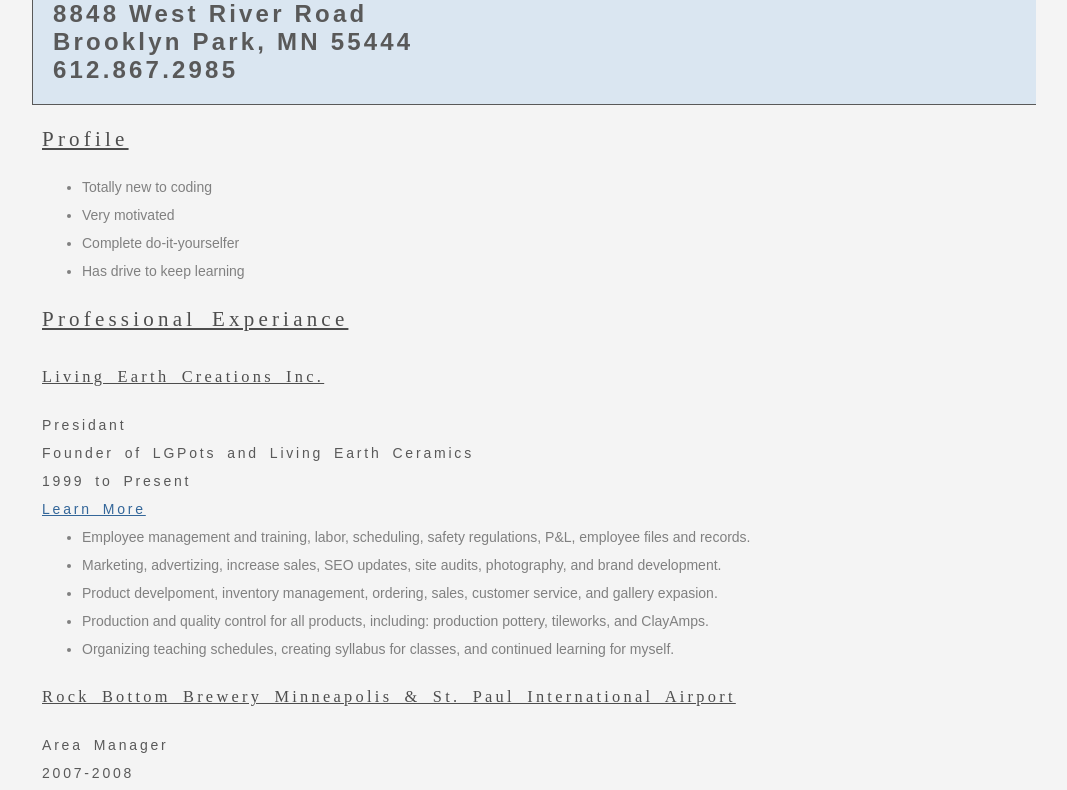
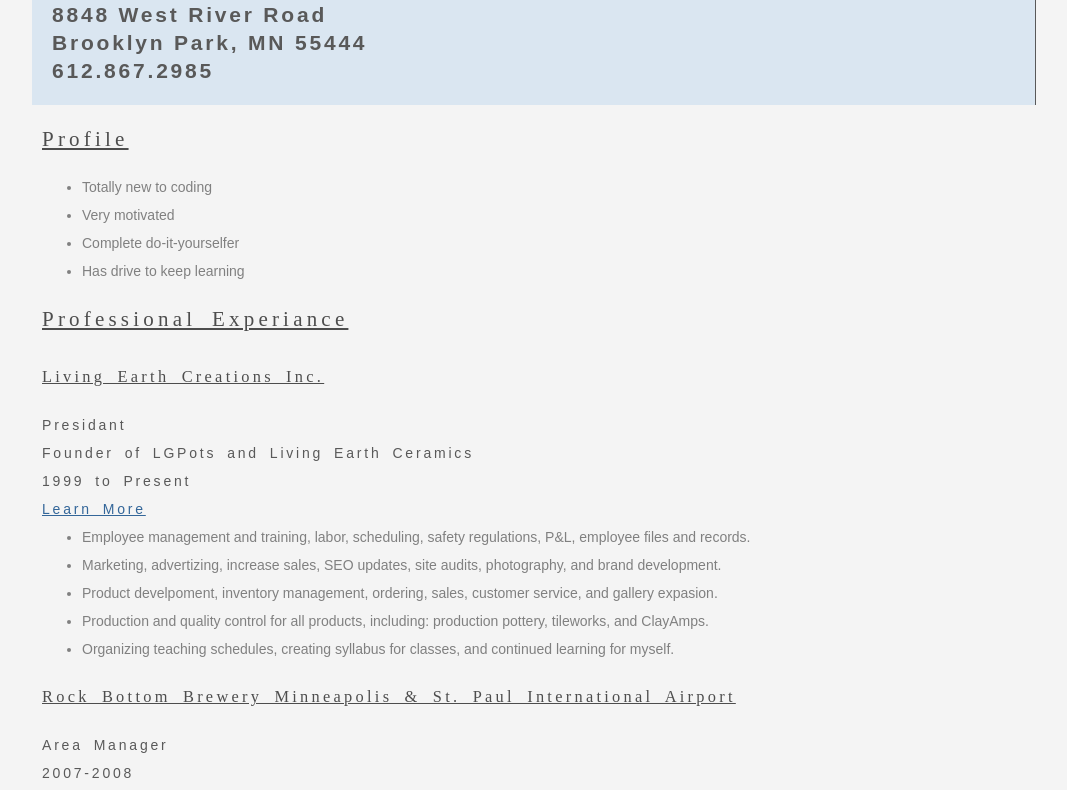
Before and after one commit to LizGoff/LizGoff.github.io, a plain HTML site: page index.html in a window 1280 px wide. Shown: the part 78-868 px from the top of the page, without its empty margins (106-1173 px from the left). Drawn offline with Linux system fonts and the light colour scheme.

Commit message:
stylesheet style.css

```diff
--- a/style.css
+++ b/style.css
@@ -19,11 +19,11 @@
   background-color:#dae6f1;
   color:#595959;
   font-family:Arial;
-  font-size:12pt;
+  font-weight:200;
   fontstyle:normal;
   letter-spacing:0.2em;
-  border-bottom:solid;
-  border-left:solid;
+  border-top:solid;
+  border-right:solid;
   border-width:1px;
   margin:10px;
   padding:20px;
@@ -107,7 +107,8 @@
   font-style:normal;
   letter-spacing:0.2em;
   word-spacing:0.3em;
-  margin:20px;
+  margin:10px;
+  padding:10px;
 }
 
 #block01{
```
